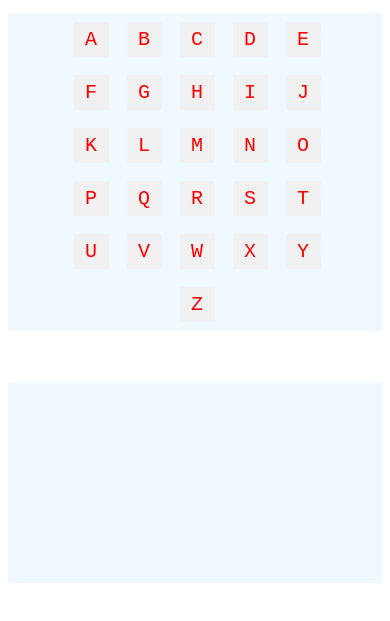
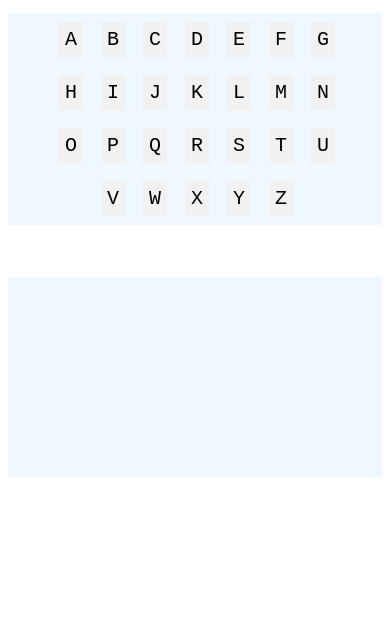
Before and after one commit to fidotheprince/hangman, a website: page home.html in a window 390 px wide. Shown: the part 185-806 px from the top of the page. Drawn offline with Linux system fonts and the light colour scheme.

Commit message:
more edits! :)

```diff
--- a/styles.css
+++ b/styles.css
@@ -189,8 +189,8 @@ img {
         font-size: 35px;
     }
 
-    .letter {
-        color: red;
+    .letterContainer {
+        width: fit-content;
     }
 
 
```
